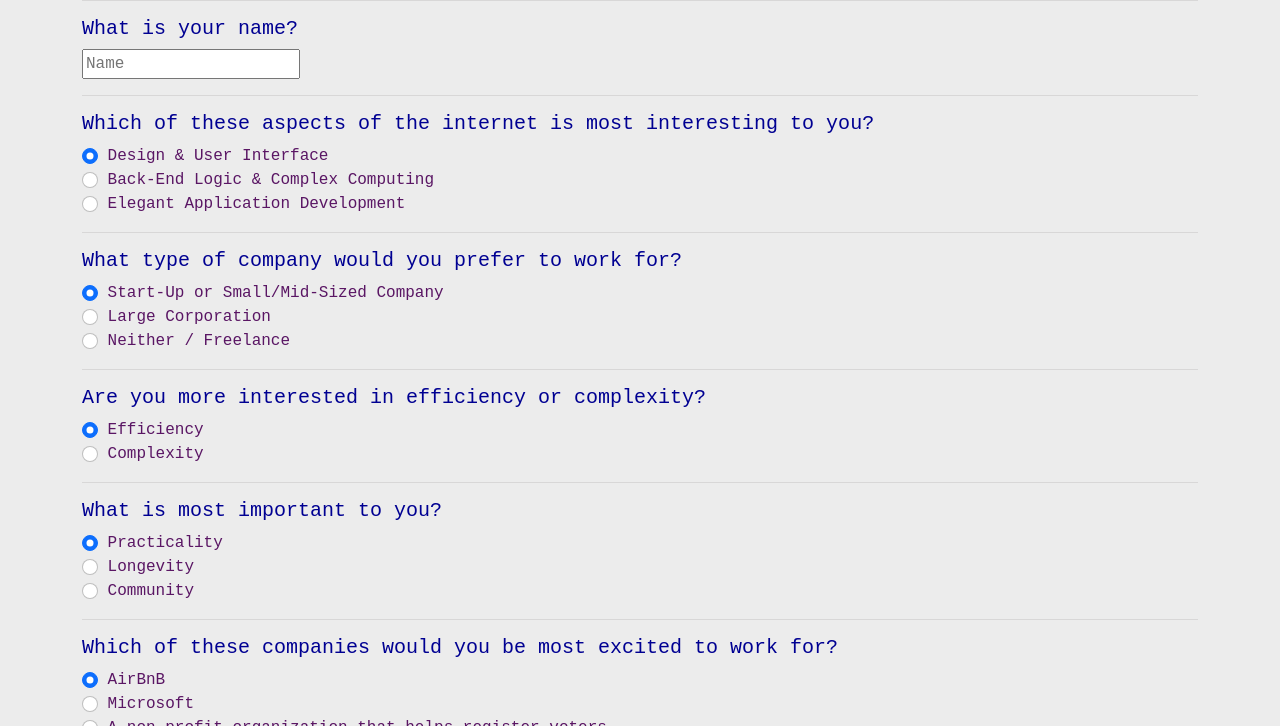
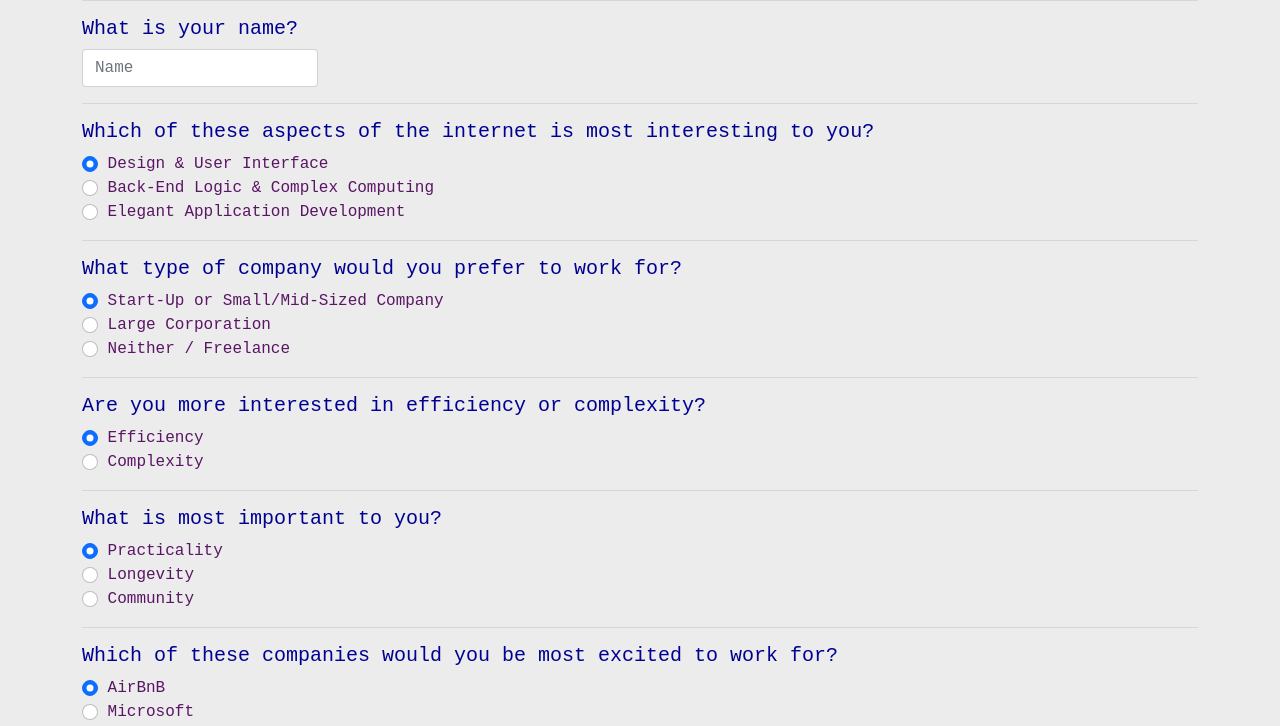
Before and after one commit to helen-lehrer/programming-language-suggester, a plain HTML site: page index.html in a window 1280 px wide. Shown: the part 374-1100 px from the top of the page. Drawn offline with nearby package versions, Linux system fonts and the light colour scheme.

Commit message:
Final Bootstrap styling.

```diff
--- a/index.html
+++ b/index.html
@@ -16,7 +16,7 @@
         <hr>
         <h4>What is your name?</h4>
         <label>
-          <input id="name-input" type="text" placeholder="Name" name="name">
+          <input class="form-control" id="name-input" type="text" placeholder="Name" name="name">
         </label>
         <hr>
         <h4>Which of these aspects of the internet is most interesting to you?</h4>
```
